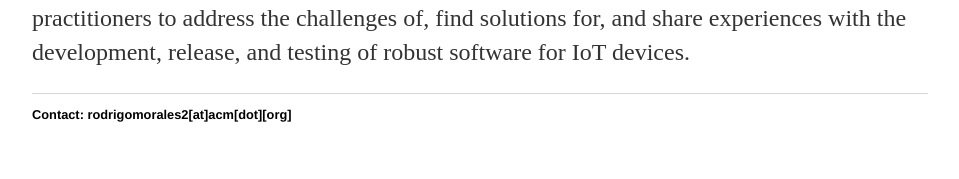
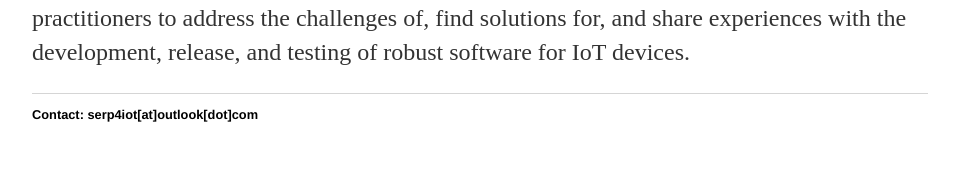
Before and after one commit to moar82/SERP4IoT, a Jekyll site: the page built from index.html, in a window 1280 px wide. Shown: the part 858-1037 px from the top of the page, without its empty margins (160-1119 px from the left). Built offline with Jekyll 4.4.1, drawn with Linux system fonts in a browser that asks for light colours.

Commit message:
Update default.html

```diff
--- a/_layouts/default.html
+++ b/_layouts/default.html
@@ -23,7 +23,7 @@
 			</div><!-- /.container -->
 			<footer>
 	    		<ul>
-	        		<li>Contact: rodrigomorales2[at]acm[dot][org]</li>
+	        		<li>Contact: serp4iot[at]outlook[dot]com</li>
 				</ul>
 			</footer>
 		</body>
```
